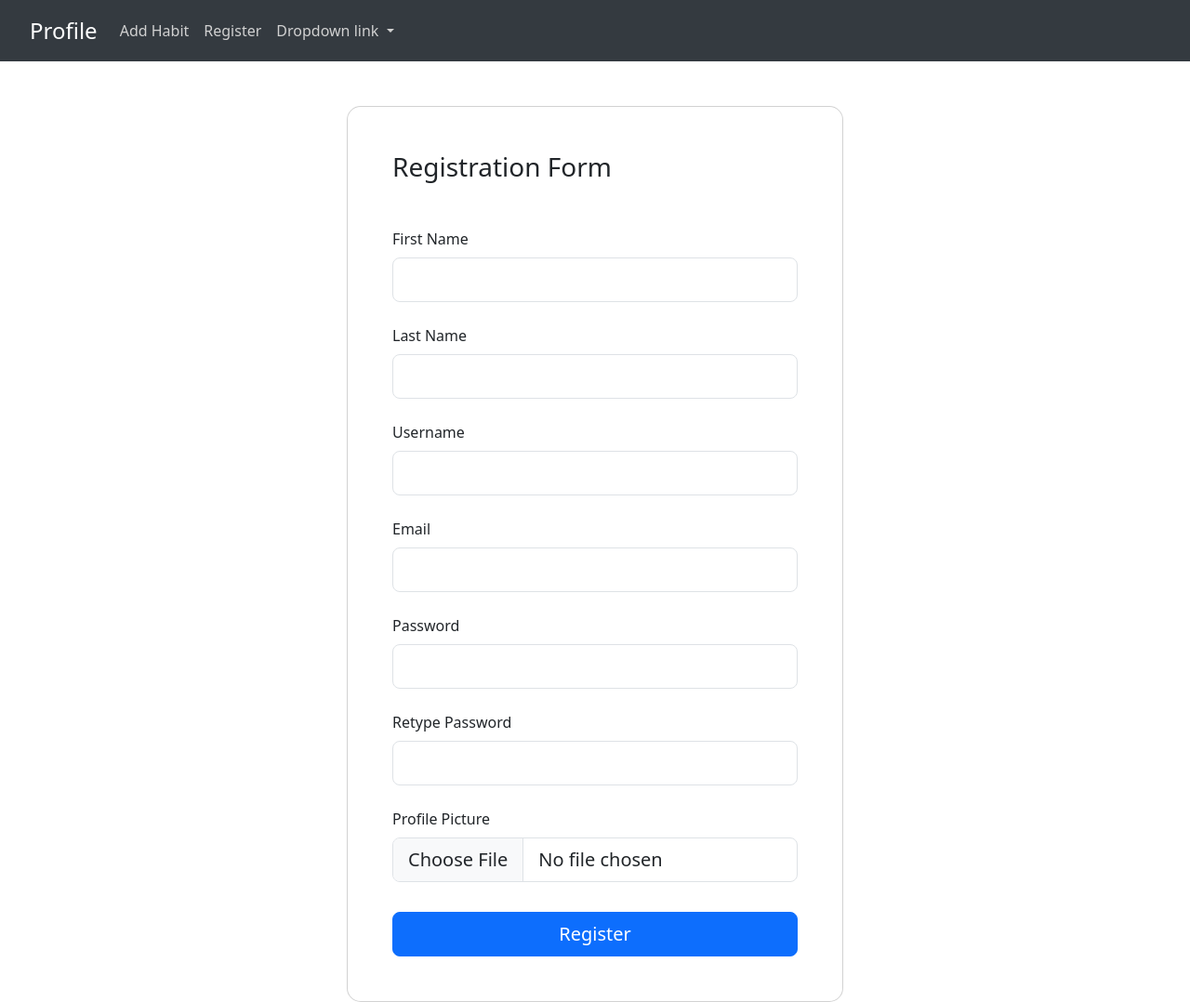
After one commit to DenyysChernenko/HabitTracker, a Django app: page /register/ in a window 1280 px wide. The commit adds this page. Shown: the whole page at 93% size. Run offline with Django 5.2, Linux system fonts and the light colour scheme; some libraries are stand-ins or nearby versions.

Commit message:
Added Registration and Login Logic

```diff
--- a/habit_tracker/achievements/models.py
+++ b/habit_tracker/achievements/models.py
@@ -1,4 +1,5 @@
 from django.db import models
+from habit_tracker import settings
 
 # Create your models here.
 
@@ -7,7 +8,7 @@ class Achievement(models.Model):
 
     name = models.CharField()
     description = models.CharField()
-    user = models.ForeignKey('users.User', on_delete=models.CASCADE)
+    user = models.ForeignKey(settings.AUTH_USER_MODEL, on_delete=models.CASCADE)
     requirements = models.TextField()
     reward = models.TextField()
     is_achieved = models.BooleanField(default=False)
--- a/habit_tracker/habit_tracker/settings.py
+++ b/habit_tracker/habit_tracker/settings.py
@@ -104,6 +104,8 @@ DATABASES = {
 # Password validation
 # https://docs.djangoproject.com/en/5.0/ref/settings/#auth-password-validators
 
+AUTH_USER_MODEL = 'users.User'
+
 AUTH_PASSWORD_VALIDATORS = [
     {
         'NAME': 'django.contrib.auth.password_validation.UserAttributeSimilarityValidator',
--- a/habit_tracker/habits/models.py
+++ b/habit_tracker/habits/models.py
@@ -1,5 +1,6 @@
 from django.db import models
 from django.urls import reverse
+from habit_tracker import settings
 
 # Create your models here.
 
@@ -9,7 +10,7 @@ class Habit(models.Model):
     name = models.CharField()
     description = models.CharField(blank=True, null=True)
     start_date = models.DateField(auto_now_add=True)
-    user = models.ForeignKey('users.User', on_delete=models.CASCADE)
+    user = models.ForeignKey(settings.AUTH_USER_MODEL, on_delete=models.CASCADE)
     end_date = models.DateField()
     habit_picture = models.ImageField(upload_to='habit_pics/', null=True, blank=True)
     current_streak = models.IntegerField(default=0)
--- a/habit_tracker/templates/base.html
+++ b/habit_tracker/templates/base.html
@@ -41,7 +41,7 @@
                             <a class="nav-link" href="{% url 'add_habit' %}">Add Habit</a>
                         </li>
                         <li class="nav-item">
-                            <a class="nav-link" href="{% url 'add_user' %}">Add User</a>
+                            <a class="nav-link" href="{% url 'register' %}">Register</a>
                         </li>
                         <li class="nav-item dropdown">
                             <a class="nav-link dropdown-toggle" href="#" role="button" data-bs-toggle="dropdown" aria-expanded="false">
@@ -63,11 +63,6 @@
         {% block content %}{% endblock %}
     </main>
 
-    <footer class="footer mt-auto py-3 bg-light">
-        <div class="container">
-            <span class="text-muted">Improve your life with Habits!</span>
-        </div>
-    </footer>
 
     <script src="{% static 'js/bootstrap.bundle.min.js' %}"></script>
 </body>
--- a/habit_tracker/users/forms.py
+++ b/habit_tracker/users/forms.py
@@ -1,22 +1,15 @@
 from django import forms
 from .models import User
-from django.forms import ModelForm
+from django.contrib.auth.forms import UserCreationForm, AuthenticationForm
 from django.core.exceptions import ValidationError
+from django.contrib.auth import get_user_model
 
 
-class UserForm(ModelForm):
+class CustomUserCreationForm(UserCreationForm):
+
     class Meta:
-        model = User
-        fields = ['username', 'email', 'password', 'profile_picture']
-        widgets = {
-            'username': forms.TextInput(attrs={'class': 'form-control',
-                                               'placeholder': 'Your Username'}),
-            'email': forms.EmailInput(attrs={'class': 'form-control',
-                                             'placeholder': 'youremail@gmail.com'}),
-            'password': forms.PasswordInput(attrs={'class': 'form-control',
-                                                   'placeholder': 'At least 8 characters'}),
-            'profile_picture': forms.FileInput(attrs={'class': 'form-control'})
-        }
+        model = get_user_model()
+        fields = UserCreationForm.Meta.fields + ('email', 'profile_picture',)
 
     def clean_password(self):
         password = self.cleaned_data.get('password')
@@ -24,11 +17,9 @@ class UserForm(ModelForm):
             raise ValidationError("Password Must be At least 8 Characters")
         return password
 
-    def clean_username(self):
-        username = self.cleaned_data['username']
-        all_usernames = [user.username for user in User.objects.all()]
 
-        if username in all_usernames:
-            raise forms.ValidationError("Username already exists. Please choose a different username.")
-
-        return username
+class CustomUserLoginForm(AuthenticationForm):
+    username = forms.CharField(widget=forms.TextInput(attrs={'class': 'form-control',
+                                                             'placeholder': 'Username'}))
+    password = forms.CharField(widget=forms.PasswordInput(attrs={'class': 'form-control',
+                                                                 'placeholder': 'Password'}))
--- a/habit_tracker/users/templates/users/profile.html
+++ b/habit_tracker/users/templates/users/profile.html
@@ -17,7 +17,6 @@
 
 <section class="center-left-buttons">
     <a href="{% url 'habit_list' %}" class="btn btn-primary">Habit List</a>
-    <a href="{% url 'user_list' %}" class="btn btn-primary">User List</a>
 </section>
 
 {% endblock %}
--- /dev/null
+++ b/habit_tracker/users/templates/users/register.html
@@ -0,0 +1,110 @@
+{% extends "base.html" %}
+
+{% block title %} Registration {% endblock %}
+{% block content %}
+{% load static %}
+
+<style>
+  .vh-100 {
+    min-height: 100vh;
+  }
+  .card-registration {
+    background-color: #fff;
+    border-radius: 15px;
+  }
+  .form-outline {
+    margin-bottom: 1.5rem;
+  }
+  .btn-custom {
+    width: 100%;
+  }
+  .errorlist {
+    color: red;
+    margin-top: 0.5rem;
+  }
+</style>
+
+<section class="vh-100 gradient-custom">
+  <div class="container py-5 h-100">
+    <div class="row justify-content-center align-items-center h-100">
+      <div class="col-12 col-lg-8 col-xl-6">
+        <div class="card shadow-2-strong card-registration">
+          <div class="card-body p-4 p-md-5">
+            <h3 class="mb-4 pb-2 pb-md-0 mb-md-5">Registration Form</h3>
+            <form method="POST" enctype="multipart/form-data">
+              {% csrf_token %}
+
+              <div class="form-outline">
+                <label class="form-label" for="firstName">First Name</label>
+                <input type="text" id="firstName" name="first_name" class="form-control form-control-lg" required />
+                {% if form.first_name.errors %}
+                <ul class="errorlist">{{ form.first_name.errors }}</ul>
+                {% endif %}
+              </div>
+
+              <div class="form-outline">
+                <label class="form-label" for="lastName">Last Name</label>
+                <input type="text" id="lastName" name="last_name" class="form-control form-control-lg" required />
+                {% if form.last_name.errors %}
+                <ul class="errorlist">{{ form.last_name.errors }}</ul>
+                {% endif %}
+              </div>
+
+              <div class="form-outline">
+                <label class="form-label" for="username">Username</label>
+                <input type="text" id="username" name="username" class="form-control form-control-lg" required />
+                {% if form.username.errors %}
+                <ul class="errorlist">{{ form.username.errors }}</ul>
+                {% endif %}
+              </div>
+
+              <div class="form-outline">
+                <label class="form-label" for="emailAddress">Email</label>
+                <input type="email" id="emailAddress" name="email" class="form-control form-control-lg" required />
+                {% if form.email.errors %}
+                <ul class="errorlist">{{ form.email.errors }}</ul>
+                {% endif %}
+              </div>
+
+              <div class="form-outline">
+                <label class="form-label" for="password">Password</label>
+                <input type="password" id="password" name="password1" class="form-control form-control-lg" required />
+                {% if form.password1.errors %}
+                <ul class="errorlist">{{ form.password1.errors }}</ul>
+                {% endif %}
+              </div>
+
+              <div class="form-outline">
+                <label class="form-label" for="password2">Retype Password</label>
+                <input type="password" id="password2" name="password2" class="form-control form-control-lg" required />
+                {% if form.password2.errors %}
+                <ul class="errorlist">{{ form.password2.errors }}</ul>
+                {% endif %}
+              </div>
+
+              <div class="form-outline">
+                <label class="form-label" for="profilePicture">Profile Picture</label>
+                <input type="file" id="profilePicture" name="profile_picture" class="form-control form-control-lg" />
+                {% if form.profile_picture.errors %}
+                <ul class="errorlist">{{ form.profile_picture.errors }}</ul>
+                {% endif %}
+              </div>
+
+              <div class="mt-4 pt-2">
+                <input data-mdb-ripple-init class="btn btn-primary btn-lg btn-custom" type="submit" value="Register" />
+              </div>
+
+              {% if form.non_field_errors %}
+              <div class="errorlist">
+                <ul>{{ form.non_field_errors }}</ul>
+              </div>
+              {% endif %}
+            </form>
+          </div>
+        </div>
+      </div>
+    </div>
+  </div>
+</section>
+
+{% endblock %}
--- a/habit_tracker/users/urls.py
+++ b/habit_tracker/users/urls.py
@@ -1,13 +1,9 @@
 from django.urls import path
-from .views import UserList, CreateUser, UserDetail, profile, UpdateUser, DeleteUser
+from .views import profile, RegisterView, CustomLoginView
 
 
 urlpatterns = [
-    path('user-list/', UserList.as_view(), name='user_list'),
-    path('add-user/', CreateUser.as_view(), name='add_user'),
-    path('<int:pk>/', UserDetail.as_view(), name='user_detail'),
-    path('<int:pk>/edit/', UpdateUser.as_view(), name='user_update'),
-    path('<int:pk>/delete/', DeleteUser.as_view(), name='user_delete'),
     path('', profile, name='profile'),
-
+    path('register/', RegisterView.as_view(), name='register'),
+    path('login/', CustomLoginView.as_view(), name='login'),
 ]
--- a/habit_tracker/users/views.py
+++ b/habit_tracker/users/views.py
@@ -1,61 +1,29 @@
 from django.shortcuts import render, redirect, get_object_or_404
 from .models import User
-from .forms import UserForm
-from django.db.models import Q
-from django.views.generic import ListView, DetailView, CreateView, UpdateView, DeleteView
+from .forms import CustomUserCreationForm, CustomUserLoginForm
+from django.views.generic.edit import CreateView
+from django.contrib.auth.views import LoginView
+from django.contrib.auth import get_user_model
 from django.urls import reverse_lazy
 
 # Create your views here.
-
-
-class UserList(ListView):
-    model = User
-    extra_context = {'title': 'User List'}
-
-    def get_queryset(self):
-        queryset = super().get_queryset()
-
-        level = self.request.GET.get('level')
-        experience = self.request.GET.get('experience')
-
-        if level or experience:
-            query = Q()
-
-            if level:
-                query &= Q(level__gte=level)
-            if experience:
-                query &= Q(experience__gte=experience)
-            queryset = queryset.filter(query)
-
-        return queryset
-
-
-class UserDetail(DetailView):
-    model = User
-    context_object_name = 'user'
-    template_name = 'users/user_detail.html'
-
-
-class CreateUser(CreateView):
-    form_class = UserForm
-    template_name = 'users/add_user.html'
 
 
 def profile(request):
     return render(request, 'users/profile.html')
 
 
-class UpdateUser(UpdateView):
-    model = User
-    fields = ['username', 'email', 'password']
-    template_name_suffix = '_update_form'
-    success_url = reverse_lazy("user_list")
+class RegisterView(CreateView):
+    form_class = CustomUserCreationForm
+    success_url = reverse_lazy('login')
+    template_name = 'users/register.html'
+
+
+class CustomLoginView(LoginView):
+    redirect_authenticated_user = True
+    authentication_form = CustomUserLoginForm
+    success_url = reverse_lazy('profile')
+    template_name = 'users/login.html'
 
     def get_success_url(self):
-        return reverse_lazy("user_detail", kwargs={"pk": self.object.pk})
-
-
-class DeleteUser(DeleteView):
-    model = User
-    success_url = reverse_lazy('user_list')
-    template_name = "users/delete_user.html"
+        return reverse_lazy('profile')
--- a/habit_tracker/xp_logs/models.py
+++ b/habit_tracker/xp_logs/models.py
@@ -1,10 +1,11 @@
 from django.db import models
+from habit_tracker import settings
 # Create your models here.
 
 
 class XpLog(models.Model):
 
-    user = models.ForeignKey('users.User', on_delete=models.CASCADE)
+    user = models.ForeignKey(settings.AUTH_USER_MODEL, on_delete=models.CASCADE)
     habit = models.ForeignKey('habits.Habit', on_delete=models.CASCADE)
     source_type = models.CharField(20)
     xp_value = models.IntegerField()
```
Also changed, not shown: habit_tracker/users/models.py (+21 -5 lines), habit_tracker/users/templates/users/add_user.html (deleted, +0 -20 lines), habit_tracker/users/templates/users/login.html (added, +55 -0 lines), habit_tracker/users/templates/users/user_detail.html (deleted, +0 -28 lines), habit_tracker/users/templates/users/user_list.html (deleted, +0 -53 lines), habit_tracker/users/migrations/0004_alter_user_managers_user_date_joined_user_first_name_and_more.py (added), habit_tracker/users/migrations/0005_alter_user_managers.py (added).
